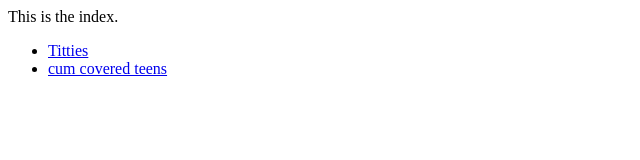
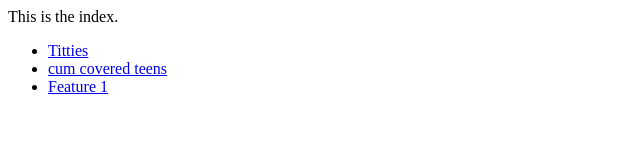
Before and after one commit to yugen/gitFetchPullTest, a plain HTML site: page index.html in a window 1280 px wide. Shown: the full height of the page, 0-640 px from the left. Drawn offline with Linux system fonts and the light colour scheme.

Commit message:
add feature-1 link

```diff
--- a/index.html
+++ b/index.html
@@ -8,6 +8,7 @@
     <ul>
         <li><a href="https://pornhub.com">Titties</a></li>
         <li><a href="https://www.xvideos.com/video23760460/cum_covered_compilation_1">cum covered teens</a></li>
+        <li><a href="feat-1.html">Feature 1</a></li>
     </ul>
 </body>
 </html>
```
